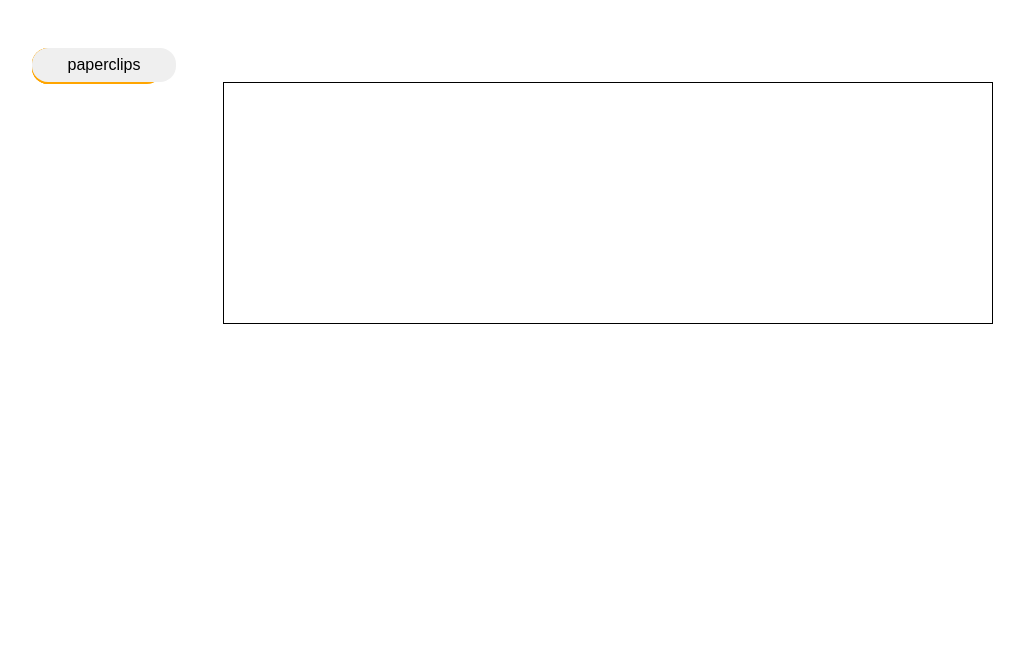
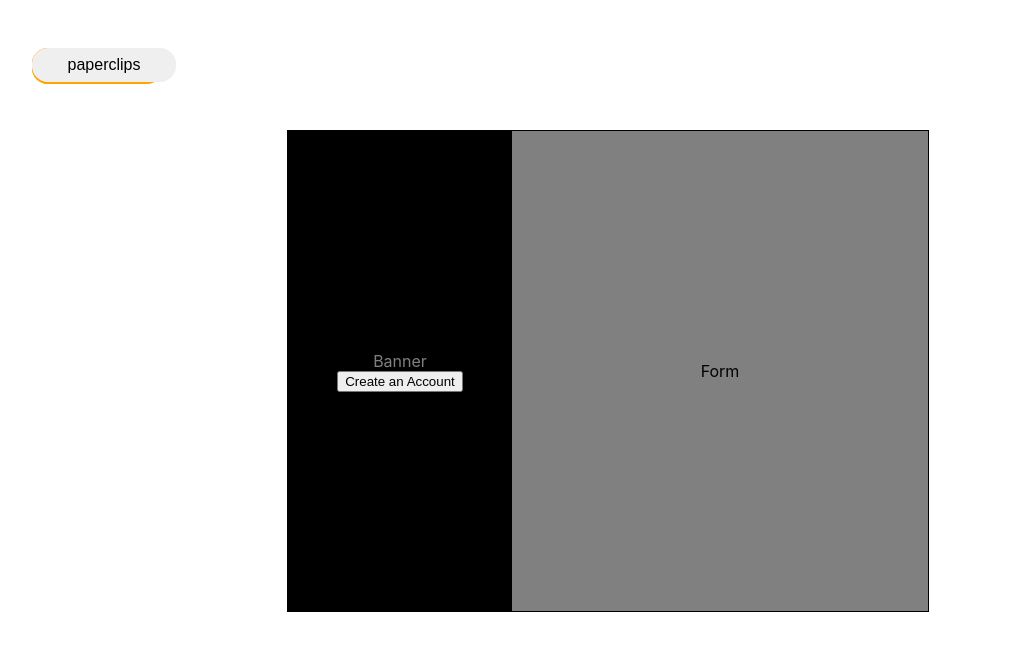
Before and after one commit to cooljasonmelton/paperclips-fe, a React (Create React App) app: page / in a window 1280 px wide. Shown: the top 650 px of the page, without its empty margins (32-1056 px from the left). Built offline with nearby package versions, Linux system fonts and the light colour scheme.

Commit message:
setting up login container css

```diff
--- a/src/App.css
+++ b/src/App.css
@@ -13,3 +13,10 @@
     align-self: flex-start;
     margin: 3em 0 0 4em;
 }
+
+.cfb{
+    display: flex;
+    flex-direction: column;
+    justify-content: center;
+    align-items: center;
+}
--- a/src/analytics/AnalyticsContainer.css
+++ b/src/analytics/AnalyticsContainer.css
@@ -1,5 +1,5 @@
 .AnalyticsContainer{
-    width: 100%;
+    width: 80%;
     min-height: 50vh;
 
     margin-top: 2em;
--- a/src/login/LoginContainer.css
+++ b/src/login/LoginContainer.css
@@ -1,15 +1,40 @@
 .LoginContainer{
     position: relative;
+
+    width: 50%;
+    height: 60%;
+
+    margin-top: 3em;
+
     border: 1px solid black;
-    width: 60%;
-    height: 30%;
+}
+
+.banner-side{
+    position: absolute;
+    left: 0;
+
+    width: 35%;
+    height: 100%;
+
+    background-color: black;
+    color: gray
+}
+
+.form-side{
+    position: absolute;
+    left: 35%;
+
+    width: 65%;
+    height: 100%;
+
+    background-color: gray;
 
 }
 
-.banner-side{
+@media only screen and (max-width: 44em) {
+    .LoginContainer{
+        width: 100%;
+
+    }
 
 }
-
-.form-side{
-
-}
--- a/src/login/LoginContainer.js
+++ b/src/login/LoginContainer.js
@@ -1,4 +1,4 @@
-import React from 'react';
+import React, { useState } from 'react';
 
 // styling
 import './LoginContainer.css';
@@ -6,9 +6,19 @@ import './LoginContainer.css';
 // components
 
 const LoginContainer = () => {
+  const [signIn, setSignIn] = useState(false)
+
   return (
     <div className="LoginContainer">
-
+      <div className="banner-side cfb">
+        Banner
+        <button onClick={()=> setSignIn(!signIn)}>
+          {signIn ? "Sign In" : "Create an Account"}
+        </button>
+      </div>
+      <div className="form-side cfb">
+        Form
+      </div>
     </div>
   );
 }
```
